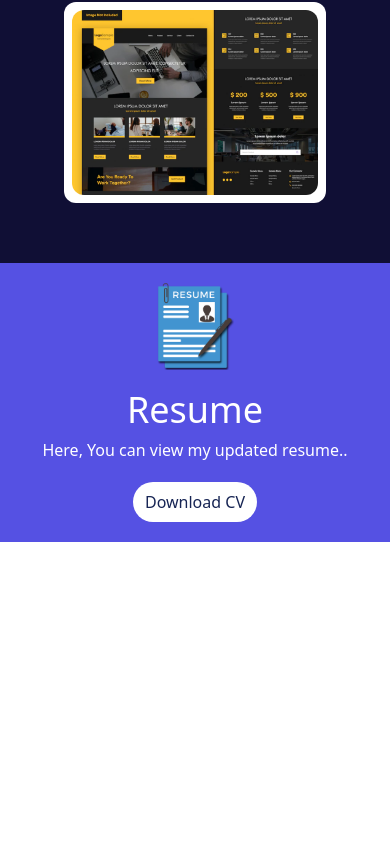
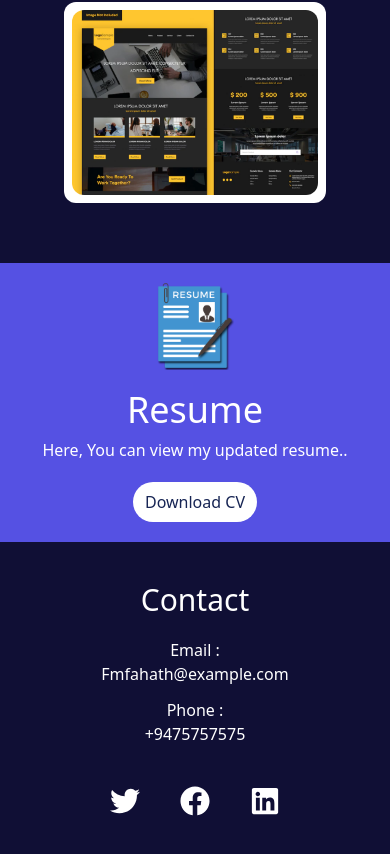
Before and after one commit to fmfahath/reactjs-portfolio-1, a React (Create React App) app: page / in a window 390 px wide. Shown: the part 1991-2845 px from the top of the page. Before the commit the page ends 2533 px from the top, so only its background shows below. Built offline with nearby package versions, Linux system fonts and the light colour scheme.

Commit message:
footer section : text / responsive added

```diff
--- a/src/App.js
+++ b/src/App.js
@@ -1,5 +1,6 @@
 import './App.css';
 import About from './commponents/About';
+import Footer from './commponents/Footer';
 import Header from './commponents/Header';
 import Hero from './commponents/Hero';
 import Projects from './commponents/Projects';
@@ -13,6 +14,7 @@ function App() {
       <About />
       <Projects />
       <Resume />
+      <Footer />
     </div>
   );
 }
--- /dev/null
+++ b/src/commponents/Footer.js
@@ -0,0 +1,26 @@
+import { FaTwitter, FaFacebook, FaLinkedin } from "react-icons/fa";
+
+export default function Footer() {
+    return (
+        <section className="flex flex-col  justify-center items-center text-center md:flex-row md:justify-evenly  md:text-left px-10 py-10 bg-secondary text-white">
+            <div>
+                <p className="text-3xl mb-5">Contact</p>
+                <div className="flex flex-col gap-3 md:gap-0">
+                    <div className="flex flex-col md:flex-row md:gap-5">
+                        <p>Email :</p>
+                        <p>Fmfahath@example.com</p>
+                    </div>
+                    <div className="flex flex-col md:flex-row md:gap-5">
+                        <p>Phone :</p>
+                        <p>+9475757575</p>
+                    </div>
+                </div>
+            </div>
+            <div className='flex flex-row justify-center md:justify-center items-center gap-10 mt-10'>
+                <a href='#'><FaTwitter size={30} className='hover:text-sky-500' /></a>
+                <a href='#'><FaFacebook size={30} className='hover:text-sky-500' /></a>
+                <a href='#'><FaLinkedin size={30} className='hover:text-sky-500' /></a>
+            </div>
+        </section>
+    )
+}
```
